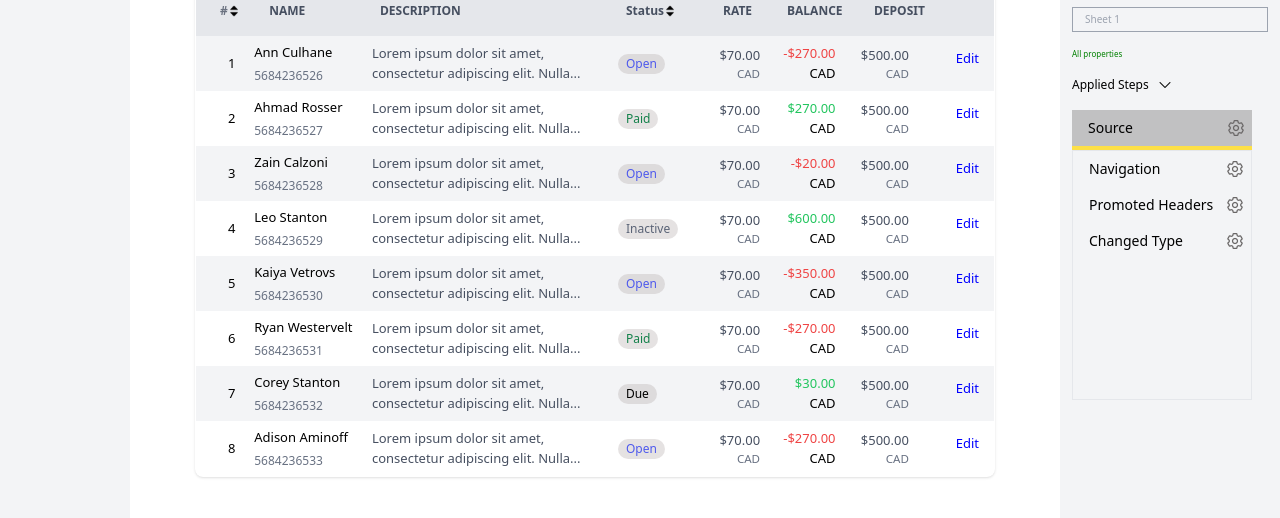
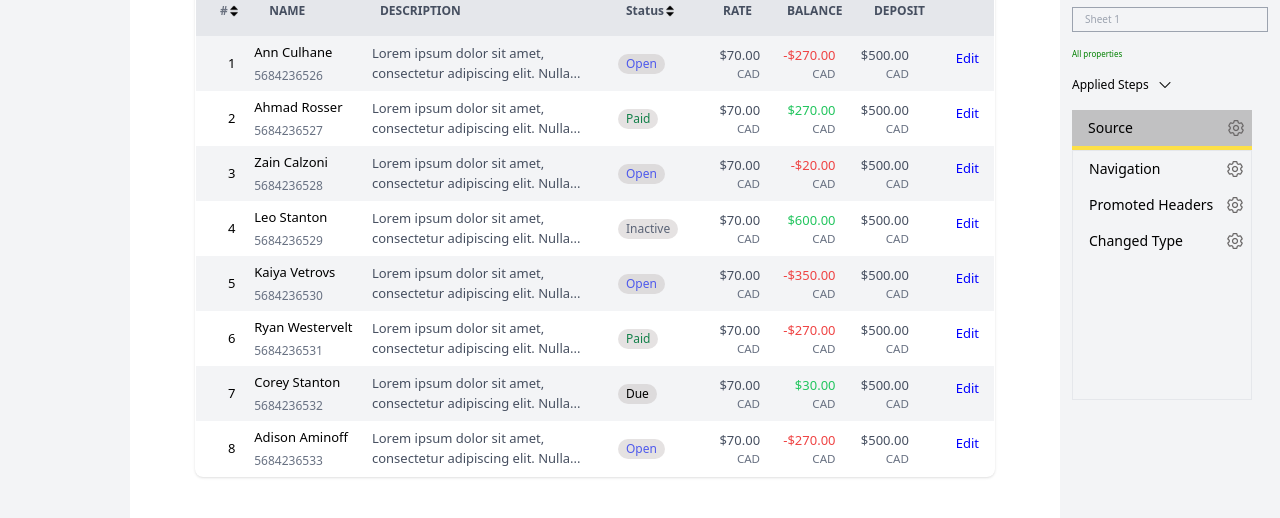
Before and after one commit to pearlodi/toks, a Nuxt app: page / in a window 1280 px wide. Shown: the part 269-787 px from the top of the page. Built offline with nearby package versions, Linux system fonts and the light colour scheme.

Commit message:
Update dataTable.vue

```diff
--- a/components/dataTable.vue
+++ b/components/dataTable.vue
@@ -137,7 +137,7 @@
               >
                 {{ formatCurrency(row.balance) }}
               </p>
-              <p>CAD</p>
+                <p class="text-[#687182] text-[11.6px]">CAD</p>
             </td>
             <td class="p-2 text-right pr-8 pl-2 px-2">
                <p class="text-[#464F60] text-[13px]">{{ formatCurrency(row.column7) }}</p>
```
